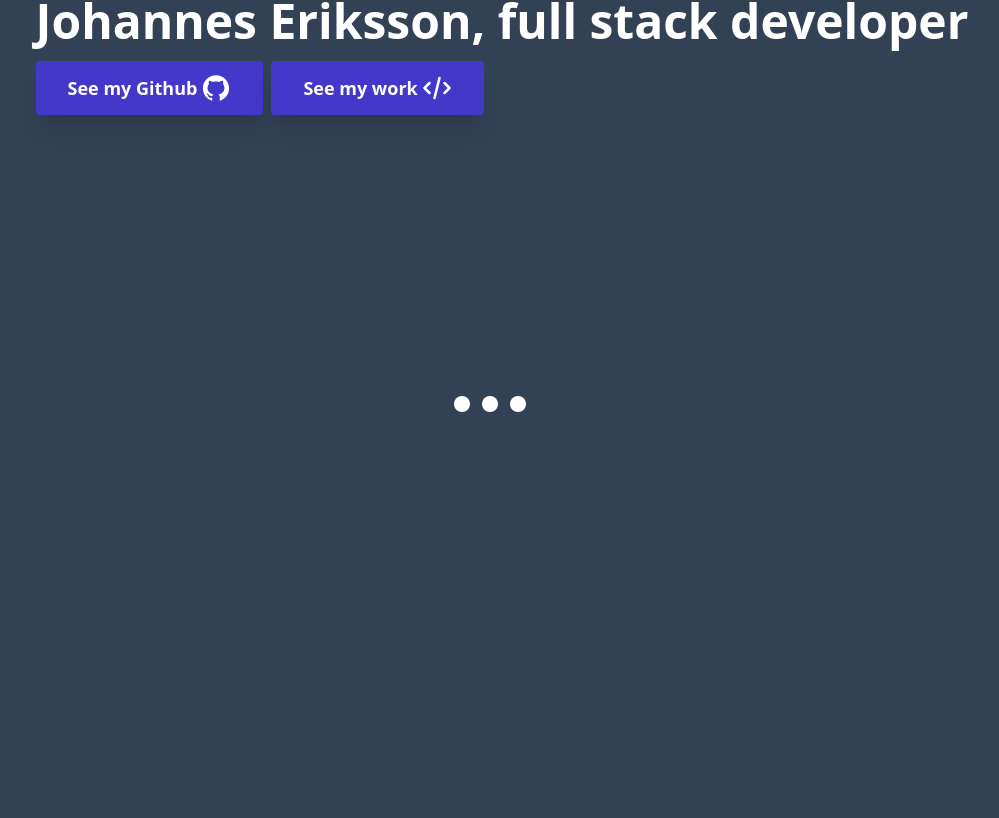
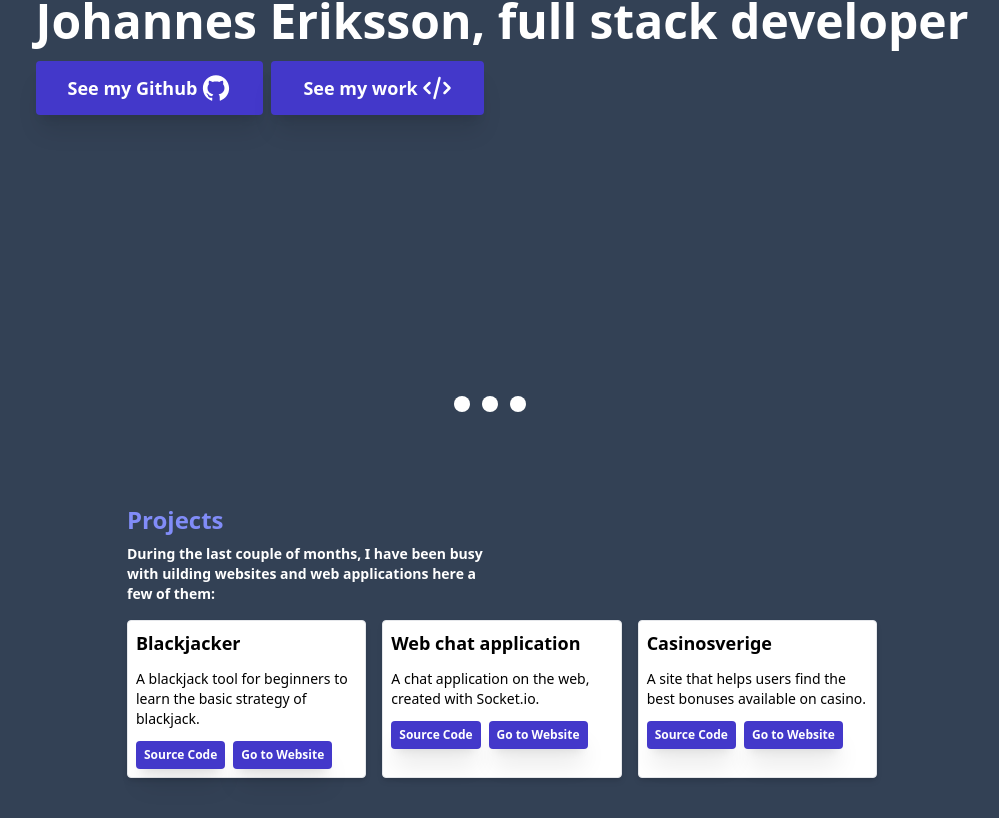
Before and after one commit to johanneskungen/portfolio, a Next.js app: page / in a window 1280 px wide. Shown: the part 356-1174 px from the top of the page, without its empty margins (138-1137 px from the left). Built offline with nearby package versions, Linux system fonts and the light colour scheme.

Commit message:
Project section added

```diff
--- a/components/Hero.jsx
+++ b/components/Hero.jsx
@@ -1,4 +1,5 @@
 import React from "react";
+import Projects from "./Projects";
 import { AiFillGithub } from "react-icons/ai";
 import { HiOutlineCode } from "react-icons/hi";
 import { useRouter } from "next/router";
@@ -6,7 +7,7 @@ import { useRouter } from "next/router";
 function Hero() {
   const router = useRouter();
   return (
-    <main className="h-[200vh]">
+    <main className="flex flex-col">
       <div className="absolute w-24 flex gap-3 h-4 bottom-8 left-[50%] translate-x-[-50%]">
         <div className="w-4 h-4 bg-white rounded-full"></div>
         <div className="w-4 h-4 bg-white rounded-full"></div>
@@ -28,13 +29,15 @@ function Hero() {
             >
               See my Github <AiFillGithub size={30} />
             </button>
-            <button className="hero-button">
+            <button onClick={() => router.push("#p")} className="hero-button">
               See my work <HiOutlineCode size={30} />
             </button>
           </div>
         </div>
       </div>
-      <div>{/* Projects */}</div>
+      <div className="grid place-items-center">
+        <Projects />
+      </div>
     </main>
   );
 }
--- a/components/Navbar.jsx
+++ b/components/Navbar.jsx
@@ -1,12 +1,21 @@
+import { useRouter } from "next/router";
 import React from "react";
 
 function Navbar() {
+  const router = useRouter();
   return (
     <nav className="flex p-8 px-14 justify-between items-center shadow-xl">
-      <h1 className="font-semibold text-xl cursor-pointer">Johannese</h1>
+      <h1 className="font-semibold text-xl cursor-pointer">Johannes</h1>
       <div className="flex gap-24">
-        <h1 className="font-semibold text-lg cursor-pointer hover:underline underline-offset-2 duration-100">contact</h1>
-        <h1 className="font-semibold text-lg cursor-pointer hover:underline underline-offset-2 duration-100">work</h1>
+        <h1 className="font-semibold text-lg cursor-pointer hover:underline underline-offset-2 duration-100">
+          contact
+        </h1>
+        <h1
+          className="font-semibold text-lg cursor-pointer hover:underline underline-offset-2 duration-100"
+          onClick={() => router.push("#p")}
+        >
+          work
+        </h1>
       </div>
     </nav>
   );
--- a/components/Projects.jsx
+++ b/components/Projects.jsx
@@ -0,0 +1,47 @@
+import React from "react";
+import { BsFillArrowDownCircleFill } from "react-icons/bs";
+import PROJECTS from "../projects.json";
+import { useRouter } from "next/router";
+
+function Projects() {
+  const router = useRouter();
+  const p = PROJECTS.projects;
+  return (
+    <section id="p" className="w-[750px] mt-32 mb-80">
+      <div>
+        <h1 className="font-bold text-2xl text-indigo-400 ">Projects</h1>
+        <p className="font-semibold text-sm w-[50%] mt-2">
+          During the last couple of months, I have been busy with uilding
+          websites and web applications here a few of them:
+        </p>
+        <div className="grid grid-cols-3 gap-4 text-sm mt-4">
+          {p.map((app) => (
+            <div
+              className="flex flex-col gap-3 cursor-pointer border p-2 rounded shadow-md text-black bg-white"
+              key={app.id}
+            >
+              <p className="text-lg font-semibold">{app.title}</p>
+              <p className="font-thin">{app.description}</p>
+              <div className="flex gap-2">
+                <button
+                  className="p-button"
+                  onClick={() => router.push(app.github)}
+                >
+                  Source Code
+                </button>
+                <button
+                  className="p-button"
+                  onClick={() => router.push(app.link)}
+                >
+                  Go to Website
+                </button>
+              </div>
+            </div>
+          ))}
+        </div>
+      </div>
+    </section>
+  );
+}
+
+export default Projects;
--- /dev/null
+++ b/projects.json
@@ -0,0 +1,28 @@
+{
+    "projects": [
+        {
+            "title": "Blackjacker",
+            "description": "A blackjack tool for beginners to learn the basic strategy of blackjack.",
+            "github": "https://github.com/johanneskungen/blackjacker",
+            "link": "https://blackjacker.vercel.app/",
+            "id": 1,
+            "libraries": ["NextJS"]
+        },
+        {
+            "title": "Web chat application",
+            "description": "A chat application on the web, created with Socket.io.",
+            "github": "https://github.com/johanneskungen/socket_frontend",
+            "link": "https://socket-frontend-ochre.vercel.app/",
+            "id": 2,
+            "libraries": ["Socket.io", "NodeJS-server"]
+        },
+        {
+            "title": "Casinosverige",
+            "description": "A site that helps users find the best bonuses available on casino.",
+            "github": "https://github.com/johanneskungen/casino",
+            "link": "https://casino-sepia-phi.vercel.app/",
+            "id": 3,
+            "libraries": ["Cheerio", "Cloud function"]
+        }
+    ]
+}
--- a/styles/globals.css
+++ b/styles/globals.css
@@ -6,4 +6,11 @@
   .hero-button {
     @apply flex items-center bg-indigo-700 text-white font-semibold px-8 py-3 rounded shadow-xl gap-1 text-lg hover:scale-110 duration-100;
   }
+  .p-button {
+    @apply bg-indigo-700 font-semibold px-2 py-1 rounded shadow-xl hover:scale-110 duration-100 text-white text-[12px];
+  }
 }
+
+body {
+  scroll-behavior: smooth;
+}
```
